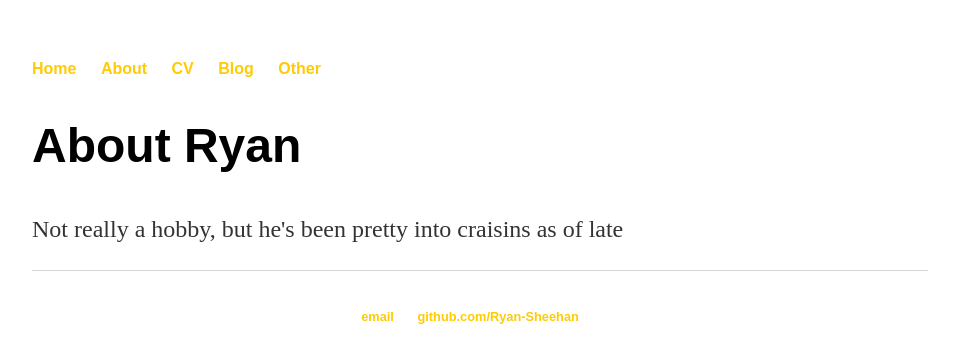
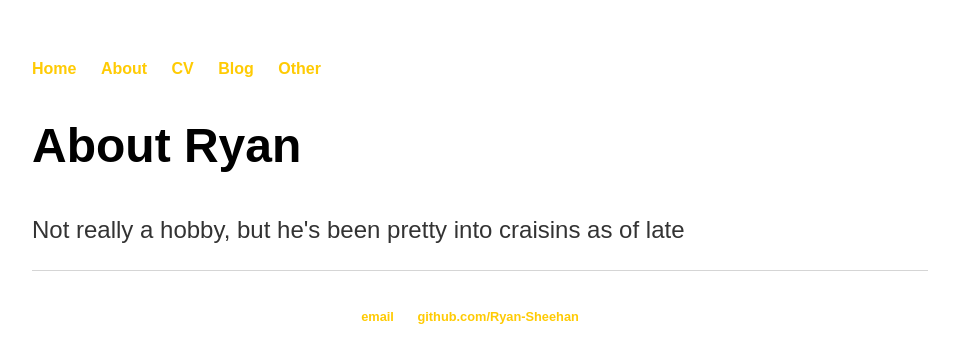
Before and after one commit to Ryan-Sheehan/Ryan-Sheehan.github.io, a Jekyll site: the page about/index.html, which Jekyll copies as it is, in a window 1280 px wide. Shown: the top 363 px of the page, without its empty margins (160-1119 px from the left). Built offline with Jekyll 4.4.1, drawn with Linux system fonts in a browser that asks for light colours.

Commit message:
Update main.css

```diff
--- a/css/main.css
+++ b/css/main.css
@@ -18,6 +18,7 @@ h1 {
     font-family: 'Archivo Black', sans-serif;
 }
 p {
+    font-family: 'Archivo Black', sans-serif;
     font-size: 1.5em;
     line-height: 1.4em;
     color: #333;
@@ -31,7 +32,6 @@ ul.posts {
     margin: 20px auto 40px;
     font-size: 1.5em;
 }
-
 ul.posts li {
     list-style: none;
 }
```
